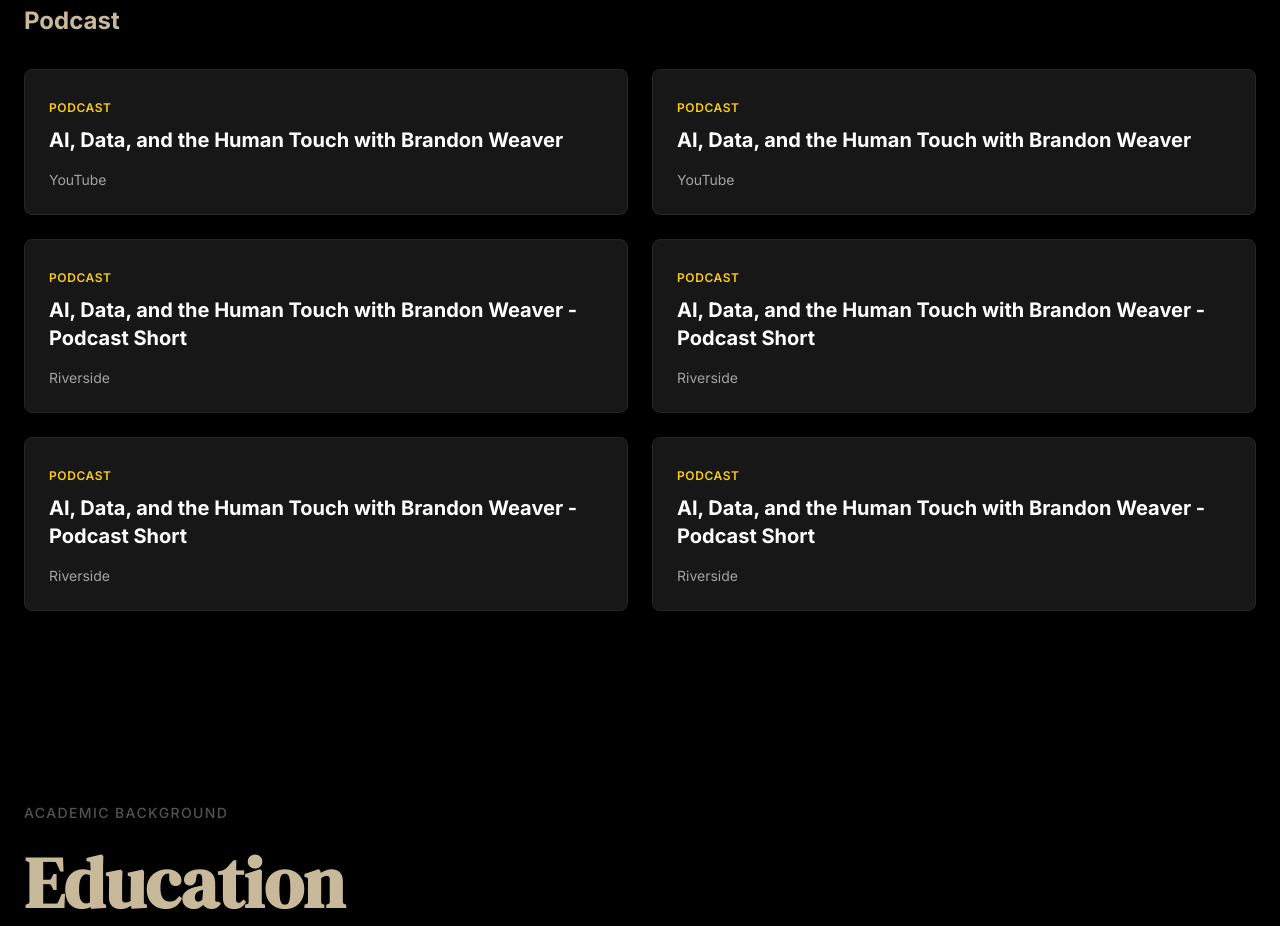
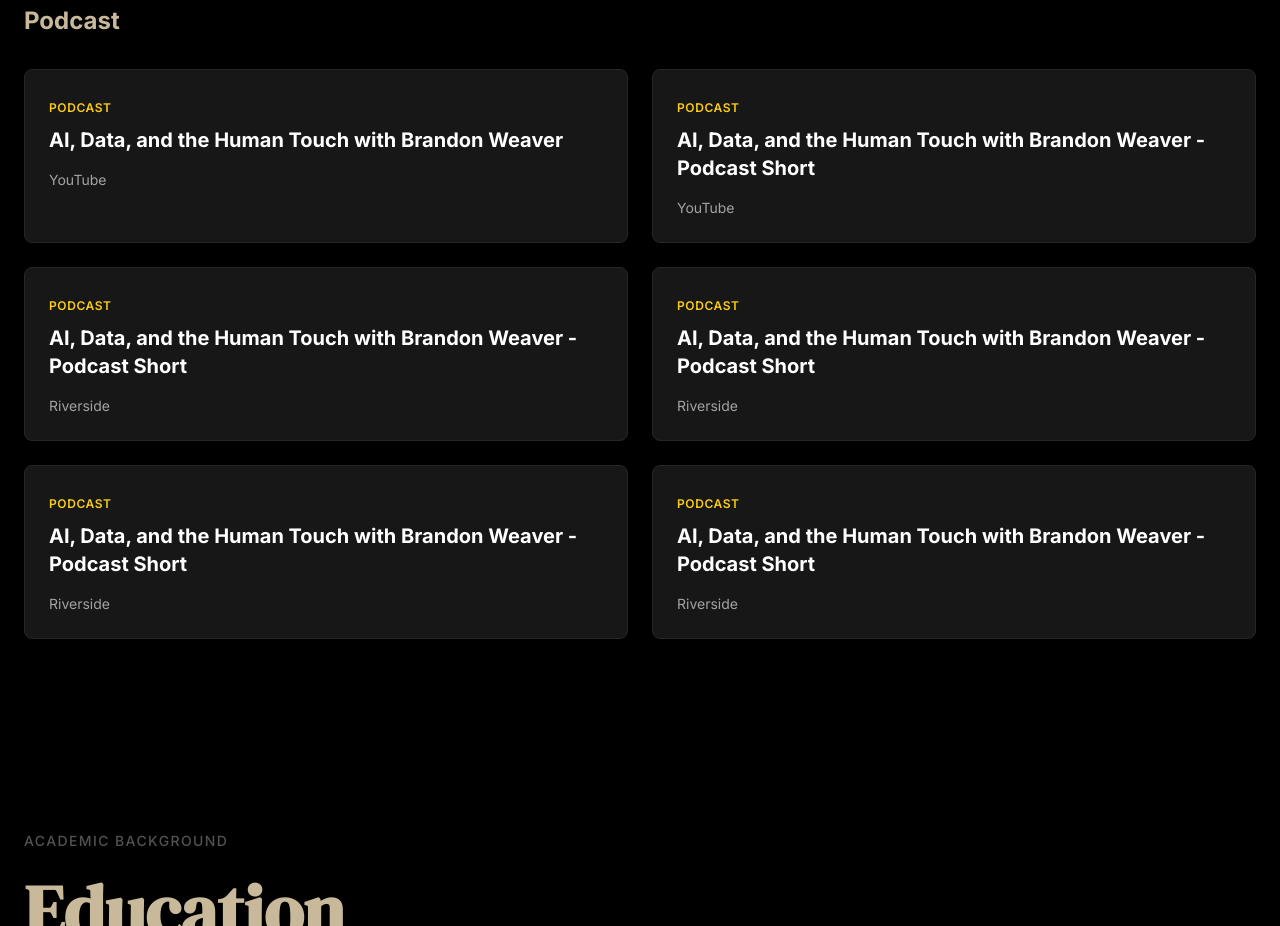
Before and after one commit to letsnavigatebmw/brandonmweaver, a React (Vite) app: page / in a window 1280 px wide. Shown: the part 9020-9946 px from the top of the page. Built offline with nearby package versions, Linux system fonts and the light colour scheme.

Commit message:
Label YouTube podcast short to match Riverside shorts format

```diff
--- a/src/components/ThoughtLeadership.jsx
+++ b/src/components/ThoughtLeadership.jsx
@@ -108,7 +108,7 @@ export default function ThoughtLeadership() {
       link: 'https://youtu.be/PGFuyGQKRbA?si=e8jwuVdzKYm73VEv',
     },
     {
-      title: 'AI, Data, and the Human Touch with Brandon Weaver',
+      title: 'AI, Data, and the Human Touch with Brandon Weaver - Podcast Short',
       platform: 'YouTube',
       link: 'https://www.youtube.com/shorts/Jb2sVbMGJZE',
     },
```
